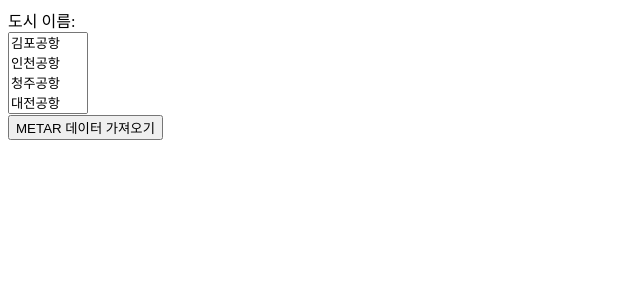
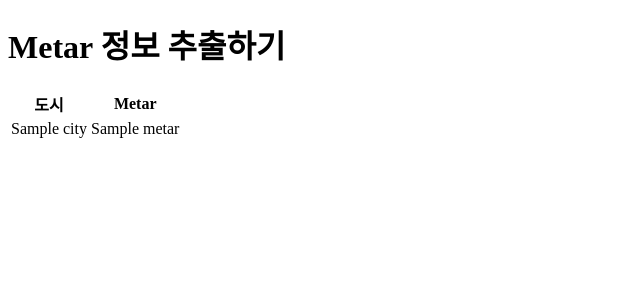
Before and after one commit to debuger83/Metar, a Flask app: template templates/index.html in a window 1280 px wide. Shown: the top 300 px of the page, without its empty margins (0-640 px from the left). Run offline with Flask 2, Linux system fonts and the light colour scheme; the template is opened without the code that fills it: most values are stand-ins (such as "Sample title", 1, 10 or a date in 2020).

Commit message:
Update index.html

```diff
--- a/templates/index.html
+++ b/templates/index.html
@@ -1,24 +1,25 @@
-<!DOCTYPE html>
+<!doctype html>
 <html lang="ko">
-<head>
-    <meta charset="UTF-8">
-    <title>Get METAR Data</title>
-</head>
-<body>
-    <form method="POST" action="/get_metar">
-        <label for="city">도시 이름:</label>
-        <br>
-        <select id="city" name="city" multiple>
-            <option value="김포공항">김포공항</option>
-            <option value="인천공항">인천공항</option>
-            <option value="청주공항">청주공항</option>
-            <option value="대전공항">대전공항</option>
-            <option value="광주공항">광주공항</option>
-            <option value="울산공항">울산공항</option>
-            <option value="부산공항">부산공항</option>
-            <option value="대구공항">대구공항</option>
-            <option value="포항경주공항">포항경주공항</option>
-            <option value="예천공항">예천공항</option>
-        </select>
-        <br>
-        <button type="submit">METAR 데이터 가져오기</button>
+  <head>
+    <title>Metar 정보 추출하기</title>
+  </head>
+  <body>
+    <h1>Metar 정보 추출하기</h1>
+    <table>
+      <thead>
+        <tr>
+          <th>도시</th>
+          <th>Metar</th>
+        </tr>
+      </thead>
+      <tbody>
+        {% for result in results %}
+        <tr>
+          <td>{{ result.city }}</td>
+          <td>{{ result.metar }}</td>
+        </tr>
+        {% endfor %}
+      </tbody>
+    </table>
+  </body>
+</html>
```
